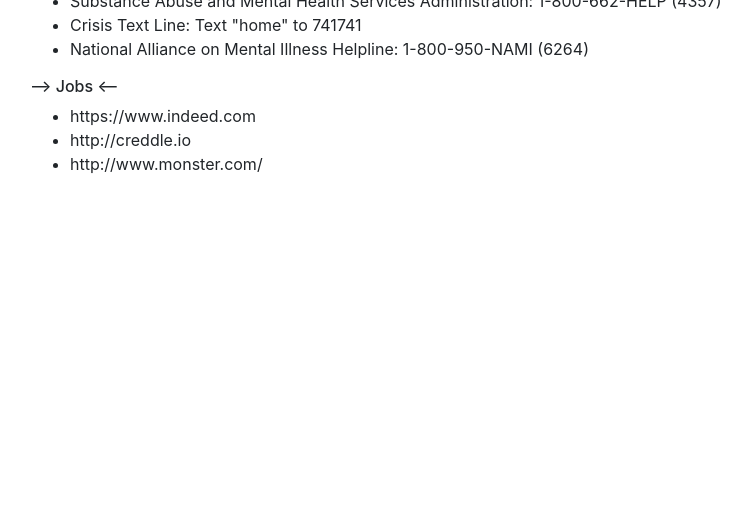
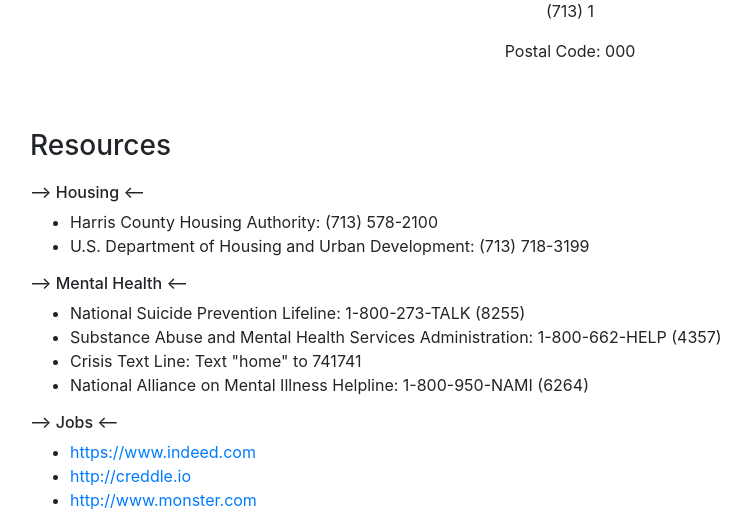
Before and after one commit to OliverCollins/HackRice_8, a Flask app: template templates/index.html in a window 1280 px wide. Shown: the part 1916-2444 px from the top of the page, without its empty margins (70-821 px from the left). Before the commit the page ends 2090 px from the top, so only its background shows below. Run offline with Flask 2, Linux system fonts and the light colour scheme; the template is opened without the code that fills it: most values are stand-ins (such as "Sample title", 1, 10 or a date in 2020); some libraries are stand-ins or nearby versions.

Commit message:
feat(NFC): finished styling and overall MVP

```diff
--- a/templates/index.html
+++ b/templates/index.html
@@ -76,6 +76,12 @@
 				<p>(713) {{phone_number[8]}}</p>
 				<p>Postal Code: {{postal_code[8]}}</p>
 			</div>
+			<div class="w-100"></div>
+			<div class="col text-center">
+			  	<img src={{house_pic[9]}} width="256" height="256">
+				<p>(713) {{phone_number[9]}}</p>
+				<p>Postal Code: {{postal_code[9]}}</p>
+			</div>
 		</div>
 	</body>
 
@@ -98,9 +104,9 @@
 
 	<h6>--> Jobs <--</h6>
 		<ul>
-			<li>https://www.indeed.com</li>
-			<li>http://creddle.io</li>
-			<li>http://www.monster.com/</li>
+			<li><a href="https://www.indeed.com">https://www.indeed.com</a></li>
+			<li><a href="http://creddle.io">http://creddle.io</a></li>
+			<li><a href="http://www.monster.com">http://www.monster.com</a></li>
 		</ul>
 	</footer>
 
```
